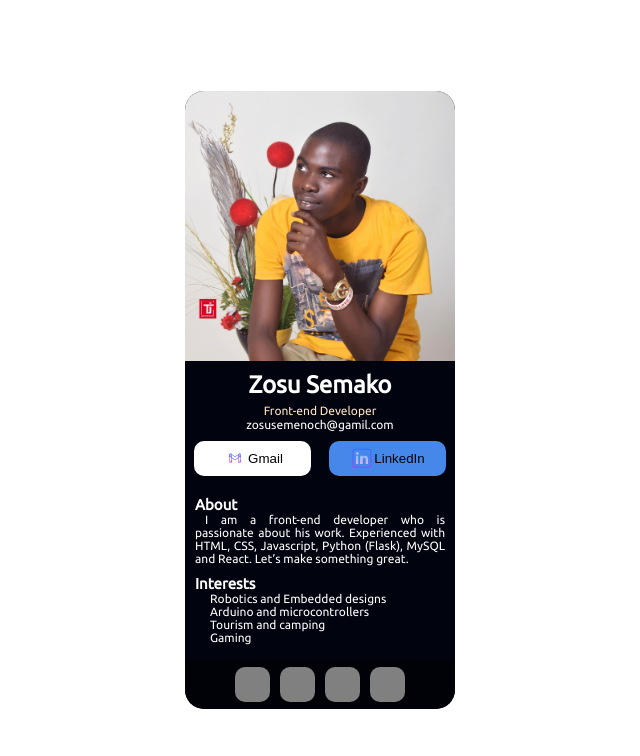
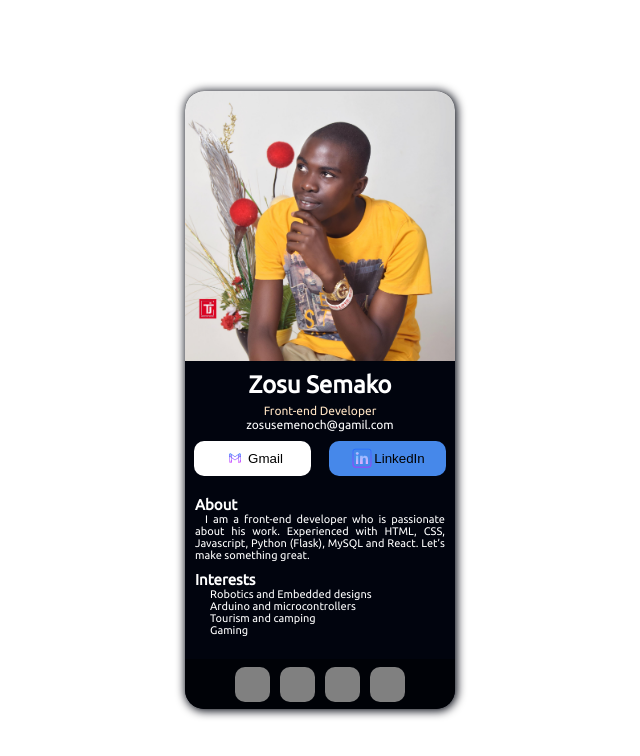
Before and after one commit to Semako123/DigitalBusinessCard, a React (Create React App) app in the folder my-business-card/: page / in a window 1280 px wide. Shown: the top 756 px of the page, without its empty margins (320-960 px from the left). Built offline with nearby package versions, Linux system fonts and the light colour scheme; the HTML template or start-up script is replaced by a standard one.

Commit message:
Adds links to buttons Restyled info component

```diff
--- a/my-business-card/src/App.css
+++ b/my-business-card/src/App.css
@@ -9,4 +9,5 @@
     overflow: hidden;
     list-style:none;
     position: relative;
+    box-shadow:#01040E 1px 1px 10px 1px;
 }
--- a/my-business-card/src/components/about/about.css
+++ b/my-business-card/src/components/about/about.css
@@ -15,7 +15,7 @@ p{
     text-indent: 10px;
     text-align: justify;
     margin: 0px 10px;
-    font-size: 12px;
+    font-size: 11px;
     font-weight: 300;
 }
 
@@ -26,7 +26,7 @@ ul{
 
 li{
     text-align: start;
-    font-size: 12px;
+    font-size: 11px;
     list-style: none;
     font-weight: 300;
 }
--- a/my-business-card/src/components/info/info.css
+++ b/my-business-card/src/components/info/info.css
@@ -1,8 +1,8 @@
-.image{
+.image {
 	height: 270px;
 	background-image: url(./semako.jpg);
 	background-repeat: no-repeat;
-    background-size:cover;
+	background-size: cover;
 }
 
 .main {
@@ -16,11 +16,11 @@ h2 {
 h4 {
 	transform: translateY(-15px);
 	font-size: 12px;
-    color:bisque;
+	color: bisque;
 	font-weight: 200;
 }
 
-a {
+.link {
 	color: white;
 	display: block;
 	transform: translateY(-30px);
@@ -28,31 +28,38 @@ a {
 	text-decoration: none;
 }
 
-button{
+a {
+	font-size: 12px;
+	text-decoration: none;
+	color: white;
+}
+
+button {
+    cursor:pointer;
 	font-weight: 400;
 	display: flex;
 	align-items: center;
 	justify-content: center;
 	background-color: white;
-    border:none;
+	border: none;
 	border-radius: 10px;
-    width:117px;
-    height:35px;
+	width: 117px;
+	height: 35px;
 }
 
-.linkedin{
-    background-color: #4688EA;
+.linkedin {
+	background-color: #4688ea;
 }
 
-.grid{
+.grid {
 	margin-top: -20px;
-    display:grid;
+	display: grid;
 	grid-template-columns: auto auto;
 	justify-content: space-around;
 }
 
-.icon{
+.icon {
 	margin: 5px;
-    height:16px;
-    width:16px;
+	height: 16px;
+	width: 16px;
 }
--- a/my-business-card/src/components/info/info.jsx
+++ b/my-business-card/src/components/info/info.jsx
@@ -1,5 +1,4 @@
 import React, { Component } from 'react';
-import image from './semako.png';
 import mail from './icons8-gmail.svg';
 import lin from './icons8-linkedin.svg';
 import './info.css';
@@ -11,10 +10,20 @@ class Info extends Component {
 				<div className='image'></div>
 				<h2>Zosu Semako</h2>
 				<h4>Front-end Developer</h4>
-				<a href='mailto:zosusemenoch@gmail.com'>zosusemenoch@gamil.com</a>
+				<a className='link' href='mailto:zosusemenoch@gmail.com'>
+					zosusemenoch@gamil.com
+				</a>
 				<div className='grid'>
-					<button> <img src={mail} alt='' className='icon'/> Gmail</button>
-					<button className='linkedin'> <img src={lin} alt="" /> LinkedIn</button>
+					<a href='mailto:zosusemenoch@gmail.com'>
+						<button>
+							<img src={mail} alt='' className='icon' /> Gmail
+						</button>
+					</a>
+					<a href='https://www.linkedin.com/in/semako-zosu'>
+						<button className='linkedin'>
+							<img src={lin} alt='' /> LinkedIn
+						</button>
+					</a>
 				</div>
 			</div>
 		);
```
Lines whose indentation alone changed are shown as unchanged.
